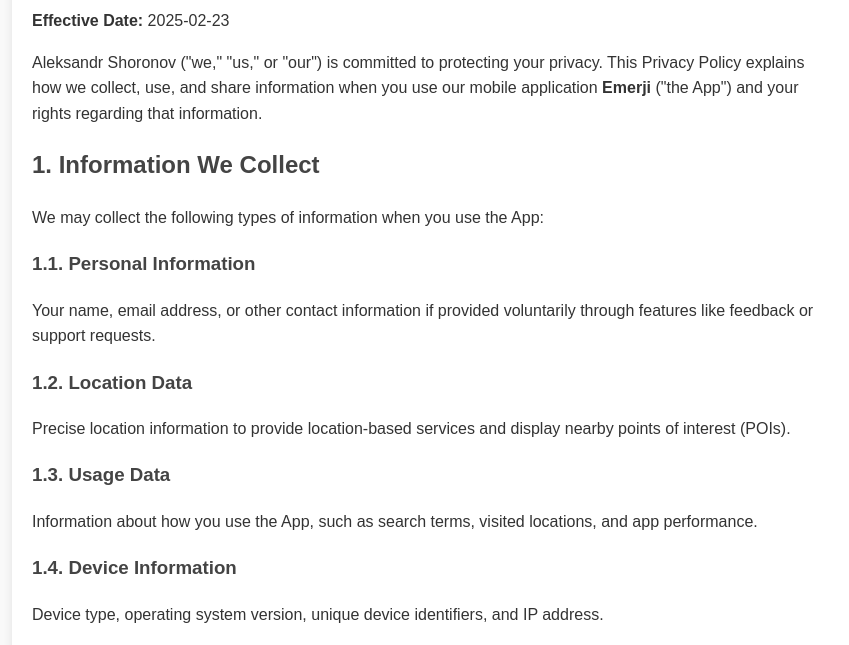
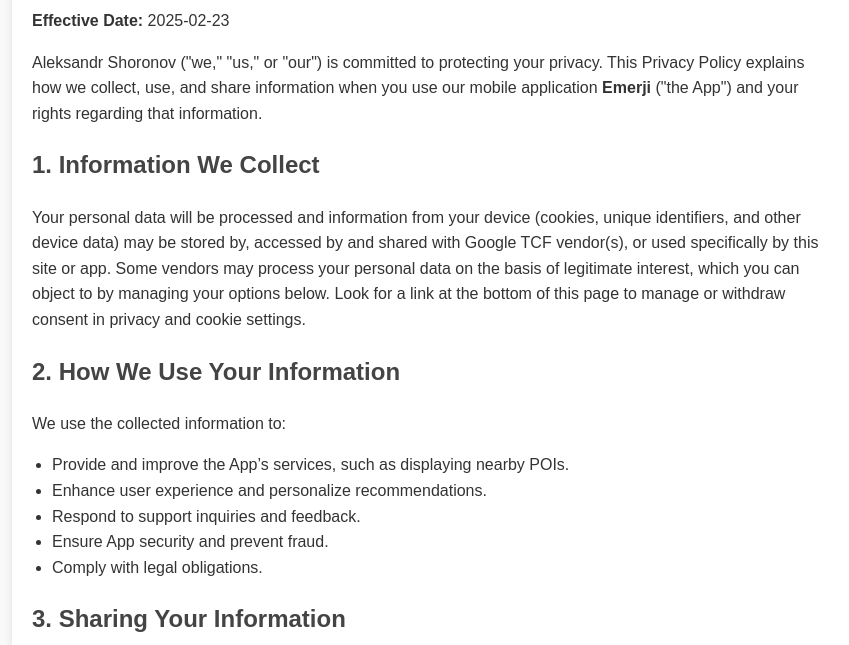
Before and after one commit to underoot/emerji, a website: page public/policy.html in a window 1280 px wide. Shown: the part 126-771 px from the top of the page, without its empty margins (208-1057 px from the left). Drawn offline with Linux system fonts and the light colour scheme.

Commit message:
Update policy.html

```diff
--- a/public/policy.html
+++ b/public/policy.html
@@ -55,15 +55,7 @@
 			and your rights regarding that information.</p>
 
 		<h2>1. Information We Collect</h2>
-		<p>We may collect the following types of information when you use the App:</p>
-		<h3>1.1. Personal Information</h3>
-		<p>Your name, email address, or other contact information if provided voluntarily through features like feedback or support requests.</p>
-		<h3>1.2. Location Data</h3>
-		<p>Precise location information to provide location-based services and display nearby points of interest (POIs).</p>
-		<h3>1.3. Usage Data</h3>
-		<p>Information about how you use the App, such as search terms, visited locations, and app performance.</p>
-		<h3>1.4. Device Information</h3>
-		<p>Device type, operating system version, unique device identifiers, and IP address.</p>
+		<p>Your personal data will be processed and information from your device (cookies, unique identifiers, and other device data) may be stored by, accessed by and shared with Google TCF vendor(s), or used specifically by this site or app. Some vendors may process your personal data on the basis of legitimate interest, which you can object to by managing your options below. Look for a link at the bottom of this page to manage or withdraw consent in privacy and cookie settings.</p>
 
 		<h2>2. How We Use Your Information</h2>
 		<p>We use the collected information to:</p>
```
